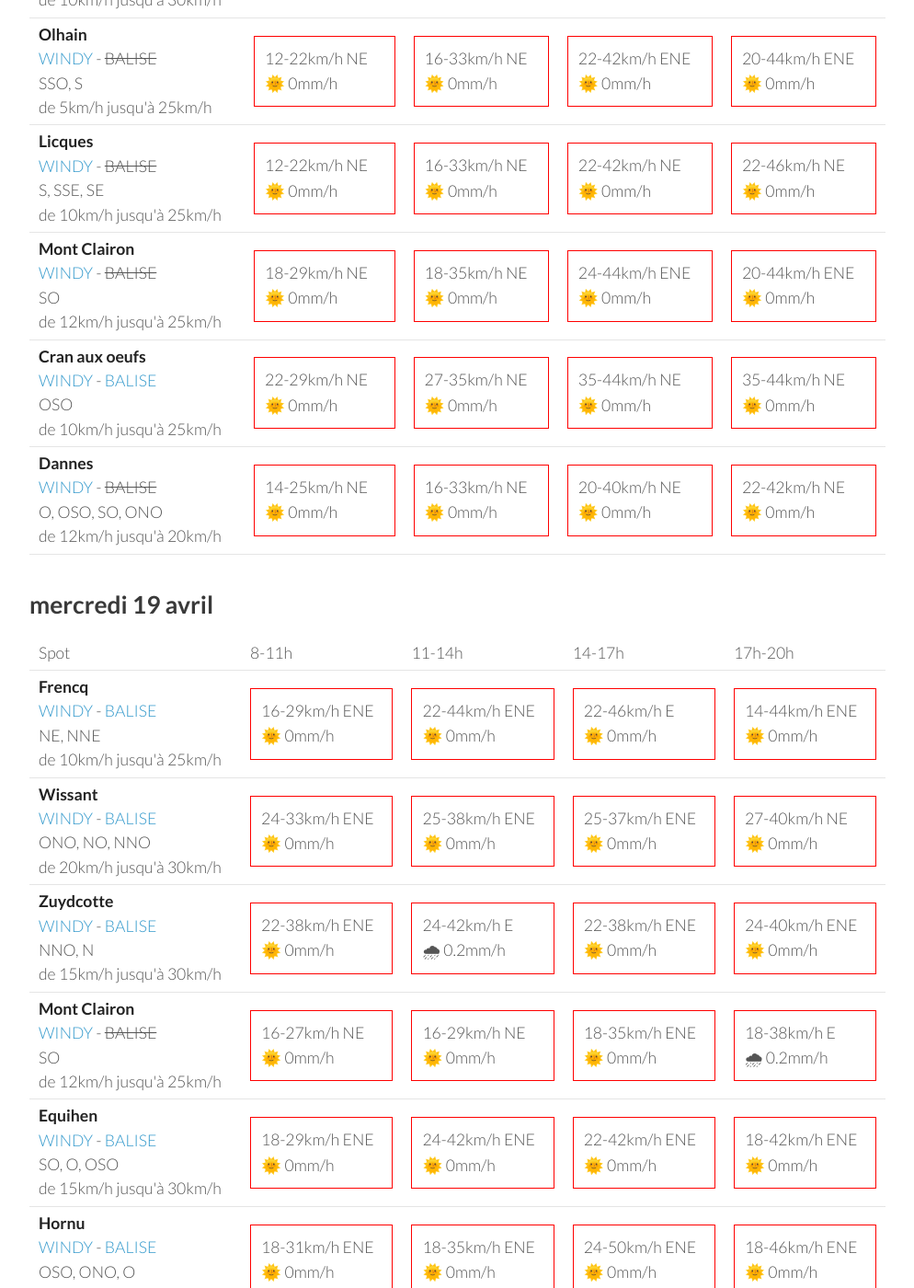
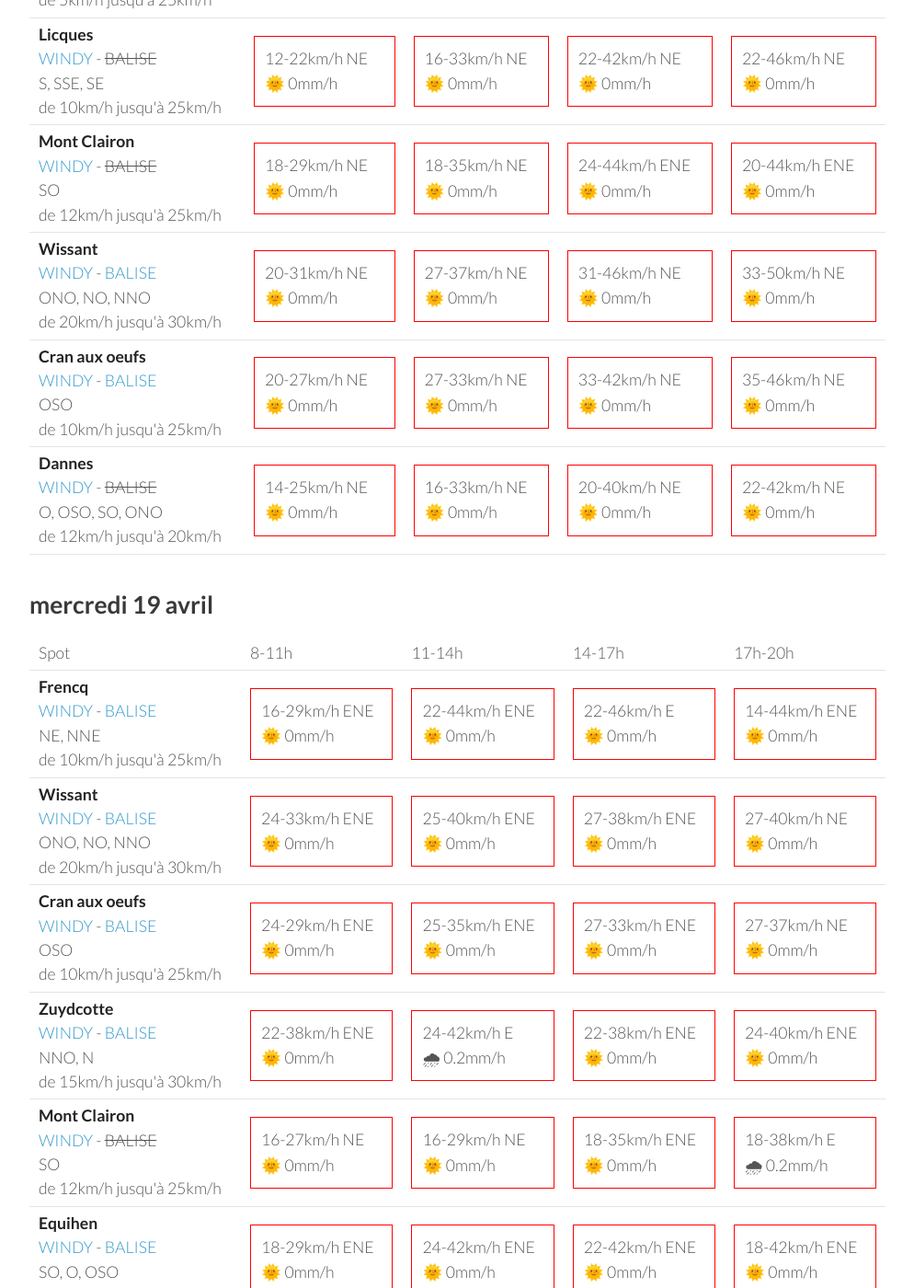
Before and after one commit to parapente-dans-le-nord/parapente-dans-le-nord.github.io, a Jekyll site: the page built from all.markdown, in a window 1280 px wide and 1400 px high, scrolled down 6681 px. Shown: the whole window at 92% size, without its empty margins (26-1020 px from the left). Built offline with Jekyll 4.4.1, drawn with Linux system fonts in a browser that asks for light colours; some of the changed text lies outside the part shown.

Commit message:
update index.markdown

```diff
--- a/all.markdown
+++ b/all.markdown
@@ -54,10 +54,10 @@ page mise à jour le vendredi 14 avril 10:03
 <tr>
         <td><strong>Wissant</strong><br><a href="https://windy.com/50.885/1.653?50.488,1.653,8,m:e3XagdU">WINDY</a> - <span class=""><a href="https://balisemeteo.com/balise_histo.php?idBalise=159">BALISE</a> </span><br> <span class="vent-favorable">ONO, NO, NNO</span><br><span class="force-vent">de 20km/h jusqu'à 30km/h</span> </td>
 
-            <td><div class="not-flyable"><p>16-25km/h SSE</p><p>🌞 0mm/h</p></div></td>
+            <td><div class="not-flyable"><p>18-27km/h SSE</p><p>🌞 0mm/h</p></div></td>
+            <td><div class="not-flyable"><p>22-35km/h SSE</p><p>🌞 0mm/h</p></div></td>
             <td><div class="not-flyable"><p>20-35km/h SSE</p><p>🌞 0mm/h</p></div></td>
-            <td><div class="not-flyable"><p>18-35km/h SSE</p><p>🌞 0mm/h</p></div></td>
-            <td><div class="not-flyable"><p>22-40km/h SE</p><p>🌞 0mm/h</p></div></td>
+            <td><div class="not-flyable"><p>24-40km/h SE</p><p>🌞 0mm/h</p></div></td>
 
 
     </tr>
@@ -218,22 +218,22 @@ page mise à jour le vendredi 14 avril 10:03
 
     </tr>
 <tr>
-        <td><strong>Wissant</strong><br><a href="https://windy.com/50.885/1.653?50.488,1.653,8,m:e3XagdU">WINDY</a> - <span class=""><a href="https://balisemeteo.com/balise_histo.php?idBalise=159">BALISE</a> </span><br> <span class="vent-favorable">ONO, NO, NNO</span><br><span class="force-vent">de 20km/h jusqu'à 30km/h</span> </td>
-
-            <td><div class="not-flyable"><p>18-29km/h NE</p><p>🌧 1.4mm/h</p></div></td>
-            <td><div class="not-flyable"><p>25-37km/h N</p><p>🌧 0.5mm/h</p></div></td>
-            <td><div class="not-flyable"><p>25-38km/h NNE</p><p>🌞 0mm/h</p></div></td>
-            <td><div class="not-flyable"><p>25-40km/h NNE</p><p>🌞 0mm/h</p></div></td>
-
-
-    </tr>
-<tr>
         <td><strong>Licques</strong><br><a href="https://windy.com/50.786/1.936?50.388,1.934,8">WINDY</a> - <span class="no-balise"> BALISE </span><br> <span class="vent-favorable">S, SSE, SE</span><br><span class="force-vent">de 10km/h jusqu'à 25km/h</span> </td>
 
             <td><div class="not-flyable"><p>7-16km/h N</p><p>🌧 3.7mm/h</p></div></td>
             <td><div class="not-flyable"><p>12-24km/h NNE</p><p>🌧 0.8mm/h</p></div></td>
             <td><div class="not-flyable"><p>18-35km/h NNE</p><p>🌞 0mm/h</p></div></td>
             <td><div class="not-flyable"><p>20-37km/h NNE</p><p>🌞 0mm/h</p></div></td>
+
+
+    </tr>
+<tr>
+        <td><strong>Wissant</strong><br><a href="https://windy.com/50.885/1.653?50.488,1.653,8,m:e3XagdU">WINDY</a> - <span class=""><a href="https://balisemeteo.com/balise_histo.php?idBalise=159">BALISE</a> </span><br> <span class="vent-favorable">ONO, NO, NNO</span><br><span class="force-vent">de 20km/h jusqu'à 30km/h</span> </td>
+
+            <td><div class="not-flyable"><p>20-31km/h NE</p><p>🌧 1.3mm/h</p></div></td>
+            <td><div class="not-flyable"><p>27-37km/h N</p><p>🌧 0.5mm/h</p></div></td>
+            <td><div class="not-flyable"><p>27-37km/h NNE</p><p>🌞 0mm/h</p></div></td>
+            <td><div class="not-flyable"><p>29-38km/h NE</p><p>🌞 0mm/h</p></div></td>
 
 
     </tr>
@@ -316,10 +316,10 @@ page mise à jour le vendredi 14 avril 10:03
 <tr>
         <td><strong>Cran aux oeufs</strong><br><a href="https://windy.com/50.847/1.584?50.451,1.582,8,m:e3TagdN">WINDY</a> - <span class=""><a href="https://www.meteociel.fr/temps-reel/obs_villes.php?code2=7004">BALISE</a> </span><br> <span class="vent-favorable">OSO</span><br><span class="force-vent">de 10km/h jusqu'à 25km/h</span> </td>
 
-            <td><div class="not-flyable"><p>11-14km/h N</p><p>🌞 0mm/h</p></div></td>
-            <td><div class="not-flyable"><p>11-14km/h N</p><p>🌞 0mm/h</p></div></td>
-            <td><div class="not-flyable"><p>11-16km/h NNE</p><p>🌞 0mm/h</p></div></td>
-            <td><div class="not-flyable"><p>12-18km/h NE</p><p>🌞 0mm/h</p></div></td>
+            <td><div class="not-flyable"><p>11-14km/h NNE</p><p>🌞 0mm/h</p></div></td>
+            <td><div class="not-flyable"><p>12-16km/h N</p><p>🌞 0mm/h</p></div></td>
+            <td><div class="not-flyable"><p>14-18km/h NNE</p><p>🌞 0mm/h</p></div></td>
+            <td><div class="not-flyable"><p>16-20km/h NNE</p><p>🌞 0mm/h</p></div></td>
 
 
     </tr>
@@ -410,16 +410,6 @@ page mise à jour le vendredi 14 avril 10:03
 
     </tr>
 <tr>
-        <td><strong>Cran aux oeufs</strong><br><a href="https://windy.com/50.847/1.584?50.451,1.582,8,m:e3TagdN">WINDY</a> - <span class=""><a href="https://www.meteociel.fr/temps-reel/obs_villes.php?code2=7004">BALISE</a> </span><br> <span class="vent-favorable">OSO</span><br><span class="force-vent">de 10km/h jusqu'à 25km/h</span> </td>
-
-            <td><div class="not-flyable"><p>16-22km/h ENE</p><p>🌞 0mm/h</p></div></td>
-            <td><div class="not-flyable"><p>20-25km/h NE</p><p>🌞 0mm/h</p></div></td>
-            <td><div class="not-flyable"><p>18-24km/h NE</p><p>🌞 0mm/h</p></div></td>
-            <td><div class="not-flyable"><p>24-31km/h NE</p><p>🌞 0mm/h</p></div></td>
-
-
-    </tr>
-<tr>
         <td><strong>Wissant</strong><br><a href="https://windy.com/50.885/1.653?50.488,1.653,8,m:e3XagdU">WINDY</a> - <span class=""><a href="https://balisemeteo.com/balise_histo.php?idBalise=159">BALISE</a> </span><br> <span class="vent-favorable">ONO, NO, NNO</span><br><span class="force-vent">de 20km/h jusqu'à 30km/h</span> </td>
 
             <td><div class="not-flyable"><p>20-27km/h NE</p><p>🌞 0mm/h</p></div></td>
@@ -480,6 +470,16 @@ page mise à jour le vendredi 14 avril 10:03
 
     </tr>
 <tr>
+        <td><strong>Cran aux oeufs</strong><br><a href="https://windy.com/50.847/1.584?50.451,1.582,8,m:e3TagdN">WINDY</a> - <span class=""><a href="https://www.meteociel.fr/temps-reel/obs_villes.php?code2=7004">BALISE</a> </span><br> <span class="vent-favorable">OSO</span><br><span class="force-vent">de 10km/h jusqu'à 25km/h</span> </td>
+
+            <td><div class="not-flyable"><p>20-27km/h NE</p><p>🌞 0mm/h</p></div></td>
+            <td><div class="not-flyable"><p>24-29km/h NE</p><p>🌞 0mm/h</p></div></td>
+            <td><div class="not-flyable"><p>25-31km/h NE</p><p>🌞 0mm/h</p></div></td>
+            <td><div class="not-flyable"><p>27-37km/h NE</p><p>🌞 0mm/h</p></div></td>
+
+
+    </tr>
+<tr>
         <td><strong>Licques</strong><br><a href="https://windy.com/50.786/1.936?50.388,1.934,8">WINDY</a> - <span class="no-balise"> BALISE </span><br> <span class="vent-favorable">S, SSE, SE</span><br><span class="force-vent">de 10km/h jusqu'à 25km/h</span> </td>
 
             <td><div class="not-flyable"><p>12-22km/h NNE</p><p>🌞 0mm/h</p></div></td>
@@ -532,16 +532,6 @@ page mise à jour le vendredi 14 avril 10:03
             <td><div class="not-flyable"><p>16-33km/h NE</p><p>🌞 0mm/h</p></div></td>
             <td><div class="not-flyable"><p>20-42km/h NE</p><p>🌞 0mm/h</p></div></td>
             <td><div class="not-flyable"><p>20-42km/h ENE</p><p>🌞 0mm/h</p></div></td>
-
-
-    </tr>
-<tr>
-        <td><strong>Wissant</strong><br><a href="https://windy.com/50.885/1.653?50.488,1.653,8,m:e3XagdU">WINDY</a> - <span class=""><a href="https://balisemeteo.com/balise_histo.php?idBalise=159">BALISE</a> </span><br> <span class="vent-favorable">ONO, NO, NNO</span><br><span class="force-vent">de 20km/h jusqu'à 30km/h</span> </td>
-
-            <td><div class="not-flyable"><p>20-29km/h NE</p><p>🌞 0mm/h</p></div></td>
-            <td><div class="not-flyable"><p>25-37km/h NE</p><p>🌞 0mm/h</p></div></td>
-            <td><div class="not-flyable"><p>31-46km/h NE</p><p>🌞 0mm/h</p></div></td>
-            <td><div class="not-flyable"><p>33-50km/h NE</p><p>🌞 0mm/h</p></div></td>
 
 
     </tr>
@@ -616,12 +606,22 @@ page mise à jour le vendredi 14 avril 10:03
 
     </tr>
 <tr>
+        <td><strong>Wissant</strong><br><a href="https://windy.com/50.885/1.653?50.488,1.653,8,m:e3XagdU">WINDY</a> - <span class=""><a href="https://balisemeteo.com/balise_histo.php?idBalise=159">BALISE</a> </span><br> <span class="vent-favorable">ONO, NO, NNO</span><br><span class="force-vent">de 20km/h jusqu'à 30km/h</span> </td>
+
+            <td><div class="not-flyable"><p>20-31km/h NE</p><p>🌞 0mm/h</p></div></td>
+            <td><div class="not-flyable"><p>27-37km/h NE</p><p>🌞 0mm/h</p></div></td>
+            <td><div class="not-flyable"><p>31-46km/h NE</p><p>🌞 0mm/h</p></div></td>
+            <td><div class="not-flyable"><p>33-50km/h NE</p><p>🌞 0mm/h</p></div></td>
+
+
+    </tr>
+<tr>
         <td><strong>Cran aux oeufs</strong><br><a href="https://windy.com/50.847/1.584?50.451,1.582,8,m:e3TagdN">WINDY</a> - <span class=""><a href="https://www.meteociel.fr/temps-reel/obs_villes.php?code2=7004">BALISE</a> </span><br> <span class="vent-favorable">OSO</span><br><span class="force-vent">de 10km/h jusqu'à 25km/h</span> </td>
 
-            <td><div class="not-flyable"><p>22-29km/h NE</p><p>🌞 0mm/h</p></div></td>
-            <td><div class="not-flyable"><p>27-35km/h NE</p><p>🌞 0mm/h</p></div></td>
-            <td><div class="not-flyable"><p>35-44km/h NE</p><p>🌞 0mm/h</p></div></td>
-            <td><div class="not-flyable"><p>35-44km/h NE</p><p>🌞 0mm/h</p></div></td>
+            <td><div class="not-flyable"><p>20-27km/h NE</p><p>🌞 0mm/h</p></div></td>
+            <td><div class="not-flyable"><p>27-33km/h NE</p><p>🌞 0mm/h</p></div></td>
+            <td><div class="not-flyable"><p>33-42km/h NE</p><p>🌞 0mm/h</p></div></td>
+            <td><div class="not-flyable"><p>35-46km/h NE</p><p>🌞 0mm/h</p></div></td>
 
 
     </tr>
@@ -665,9 +665,19 @@ page mise à jour le vendredi 14 avril 10:03
         <td><strong>Wissant</strong><br><a href="https://windy.com/50.885/1.653?50.488,1.653,8,m:e3XagdU">WINDY</a> - <span class=""><a href="https://balisemeteo.com/balise_histo.php?idBalise=159">BALISE</a> </span><br> <span class="vent-favorable">ONO, NO, NNO</span><br><span class="force-vent">de 20km/h jusqu'à 30km/h</span> </td>
 
             <td><div class="not-flyable"><p>24-33km/h ENE</p><p>🌞 0mm/h</p></div></td>
-            <td><div class="not-flyable"><p>25-38km/h ENE</p><p>🌞 0mm/h</p></div></td>
-            <td><div class="not-flyable"><p>25-37km/h ENE</p><p>🌞 0mm/h</p></div></td>
+            <td><div class="not-flyable"><p>25-40km/h ENE</p><p>🌞 0mm/h</p></div></td>
+            <td><div class="not-flyable"><p>27-38km/h ENE</p><p>🌞 0mm/h</p></div></td>
             <td><div class="not-flyable"><p>27-40km/h NE</p><p>🌞 0mm/h</p></div></td>
+
+
+    </tr>
+<tr>
+        <td><strong>Cran aux oeufs</strong><br><a href="https://windy.com/50.847/1.584?50.451,1.582,8,m:e3TagdN">WINDY</a> - <span class=""><a href="https://www.meteociel.fr/temps-reel/obs_villes.php?code2=7004">BALISE</a> </span><br> <span class="vent-favorable">OSO</span><br><span class="force-vent">de 10km/h jusqu'à 25km/h</span> </td>
+
+            <td><div class="not-flyable"><p>24-29km/h ENE</p><p>🌞 0mm/h</p></div></td>
+            <td><div class="not-flyable"><p>25-35km/h ENE</p><p>🌞 0mm/h</p></div></td>
+            <td><div class="not-flyable"><p>27-33km/h ENE</p><p>🌞 0mm/h</p></div></td>
+            <td><div class="not-flyable"><p>27-37km/h NE</p><p>🌞 0mm/h</p></div></td>
 
 
     </tr>
--- a/index.markdown
+++ b/index.markdown
@@ -7,7 +7,7 @@ title:  "Ou ça vole"
 {: .links}
 
 # Prevision Windy, modèle Arome
-page mise à jour le vendredi 14 avril 10:03
+page mise à jour le vendredi 14 avril 13:03
 
 
 
```
Also changed, not shown: other parts of all.markdown (+1 -1 lines).
